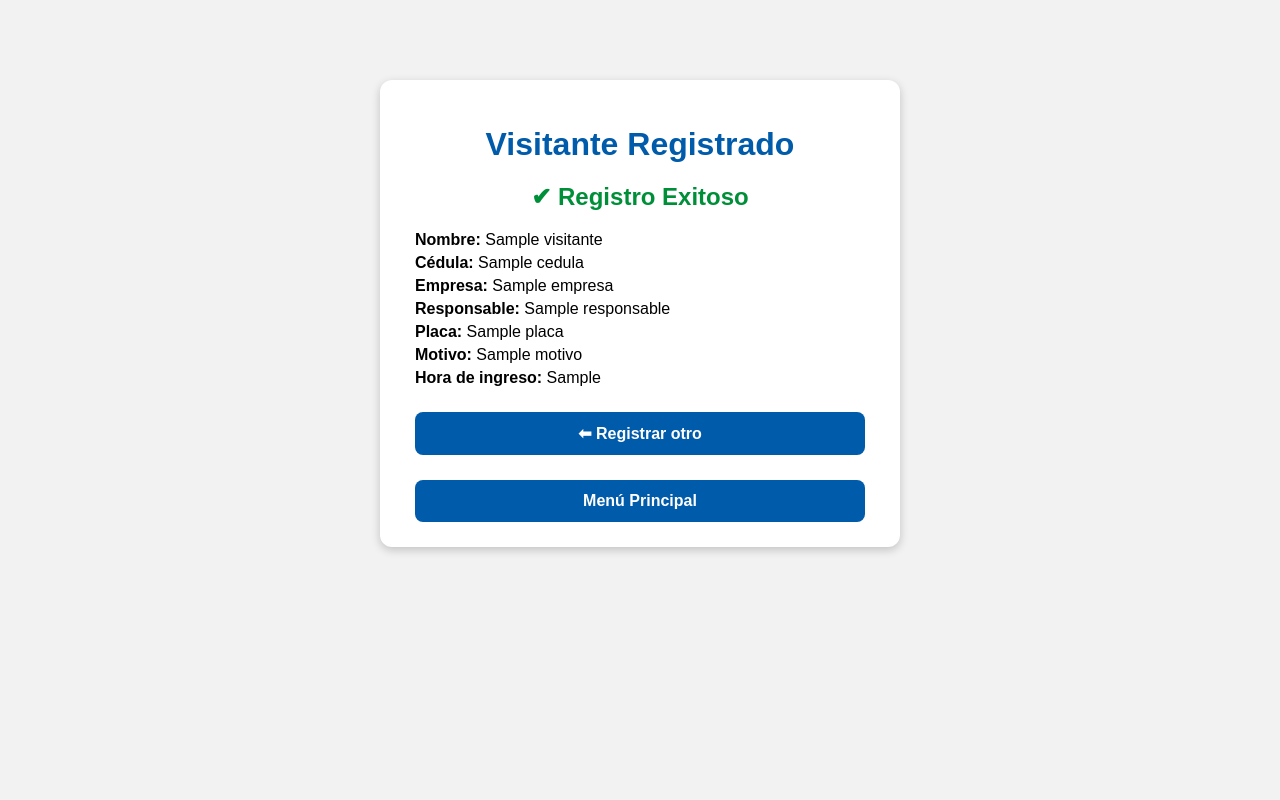
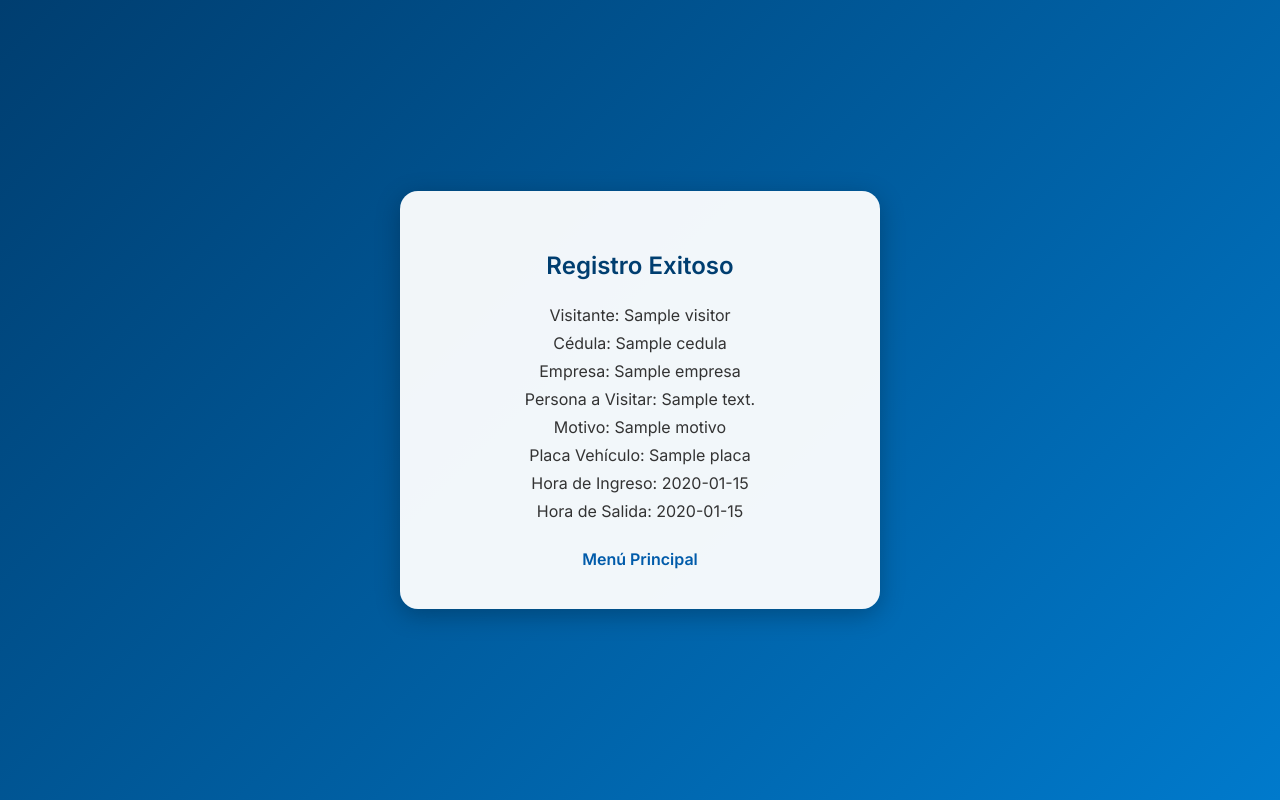
Before and after one commit to luismolinaboni22-art/Cops-K9, a Flask app: template templates/visitor_success.html in a window 1280 px wide. Run offline with Flask 3, Linux system fonts and the light colour scheme; the template is opened without the code that fills it: most values are stand-ins (such as "Sample title", 1, 10 or a date in 2020).

Commit message:
Update visitor_success.html

```diff
--- a/templates/visitor_success.html
+++ b/templates/visitor_success.html
@@ -1,84 +1,95 @@
 <!DOCTYPE html>
 <html lang="es">
 <head>
-    <link rel="stylesheet" href="{{ url_for('static', filename='style.css') }}">
-
     <meta charset="UTF-8">
-    <title>Visitante Registrado</title>
-
+    <title>Registro de Visitante - Holcim</title>
+    <link href="https://fonts.googleapis.com/css2?family=Inter:wght@300;400;600&display=swap" rel="stylesheet">
     <style>
         body {
-            background: #f2f2f2;
-            font-family: Arial, sans-serif;
+            margin: 0;
+            font-family: 'Inter', sans-serif;
+            background: linear-gradient(135deg, #003e70, #007acc);
+            height: 100vh;
+            display: flex;
+            justify-content: center;
+            align-items: center;
+            overflow: hidden;
+            color: #333;
         }
 
-        .box {
-            background: white;
-            padding: 25px 35px;
-            border-radius: 12px;
-            width: 450px;
-            margin: 80px auto;
+        .container {
+            background: rgba(255,255,255,0.95);
+            padding: 40px;
+            border-radius: 18px;
             text-align: center;
-            box-shadow: 0 3px 10px rgba(0,0,0,0.2);
-        }
-
-        h1 {
-            color: #005baa;
-            margin-bottom: 10px;
+            box-shadow: 0 6px 25px rgba(0,0,0,0.25);
+            width: 400px;
         }
 
         h2 {
-            color: #008f39;
-            margin-bottom: 20px;
+            color: #003e70;
+            margin-bottom: 25px;
         }
 
-        .info {
-            text-align: left;
-            margin-top: 20px;
+        p {
             font-size: 16px;
+            margin: 8px 0;
         }
 
-        .info p {
-            margin: 5px 0;
+        button {
+            width: 100%;
+            padding: 14px;
+            margin-top: 20px;
+            background: #005baa;
+            color: white;
+            font-size: 16px;
+            border: none;
+            border-radius: 10px;
+            font-weight: 600;
+            cursor: pointer;
+            transition: 0.3s;
         }
 
-        a.boton {
-            display: block;
-            margin-top: 25px;
-            padding: 12px;
-            background: #005baa;
-            color: white;
-            border-radius: 8px;
-            text-decoration: none;
-            font-weight: bold;
+        button:hover {
+            background: #004b8c;
+            transform: translateY(-2px);
         }
 
-        a.boton:hover {
-            background: #004b8c;
+        a {
+            display: inline-block;
+            margin-top: 20px;
+            color: #005baa;
+            text-decoration: none;
+            font-weight: 600;
+        }
+
+        a:hover {
+            text-decoration: underline;
         }
     </style>
-
 </head>
 <body>
 
-    <div class="box">
+    <div class="container">
+        <h2>Registro Exitoso</h2>
 
-        <h1>Visitante Registrado</h1>
-        <h2>✔ Registro Exitoso</h2>
+        <p>Visitante: {{ visitor.nombre }}</p>
+        <p>Cédula: {{ visitor.cedula }}</p>
+        <p>Empresa: {{ visitor.empresa }}</p>
+        <p>Persona a Visitar: {{ visitor.persona_a_visitar }}</p>
+        <p>Motivo: {{ visitor.motivo }}</p>
+        <p>Placa Vehículo: {{ visitor.placa }}</p>
+        <p>Hora de Ingreso: {{ visitor.hora_ingreso.strftime('%Y-%m-%d %H:%M:%S') }}</p>
 
-        <div class="info">
-            <p><strong>Nombre:</strong> {{ visitante.nombre }}</p>
-            <p><strong>Cédula:</strong> {{ visitante.cedula }}</p>
-            <p><strong>Empresa:</strong> {{ visitante.empresa }}</p>
-            <p><strong>Responsable:</strong> {{ visitante.responsable }}</p>
-            <p><strong>Placa:</strong> {{ visitante.placa }}</p>
-            <p><strong>Motivo:</strong> {{ visitante.motivo }}</p>
-            <p><strong>Hora de ingreso:</strong> {{ visitante.hora_ingreso }}</p>
-        </div>
+        {% if not visitor.hora_salida %}
+            <form action="{{ url_for('registrar_salida', visitor_id=visitor.id) }}" method="POST">
+                <button type="submit">Registrar Salida</button>
+            </form>
+        {% else %}
+            <p>Hora de Salida: {{ visitor.hora_salida.strftime('%Y-%m-%d %H:%M:%S') }}</p>
+        {% endif %}
 
-        <a class="boton" href="/visitantes">⬅ Registrar otro</a>
-        <a class="boton" href="/"> Menú Principal</a>
-
+        <a href="{{ url_for('home') }}">Menú Principal</a>
     </div>
 
 </body>
```
